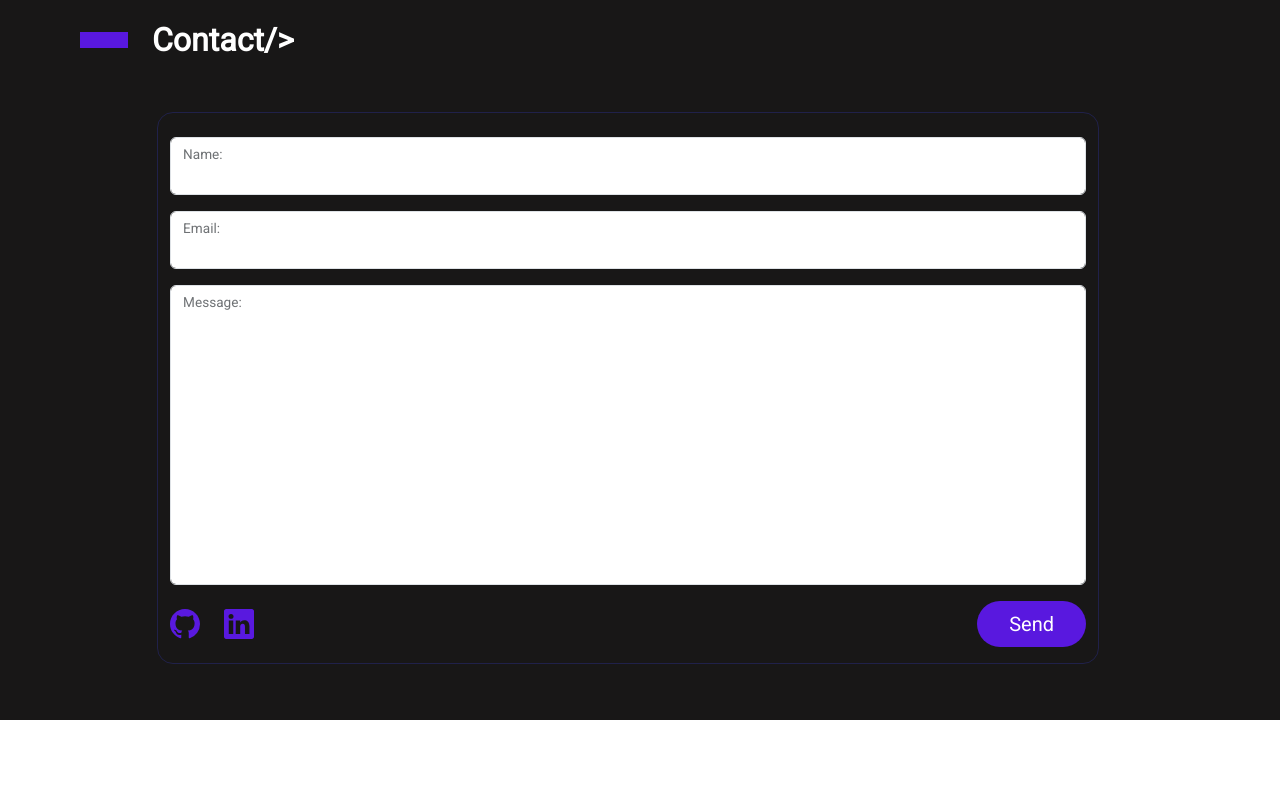
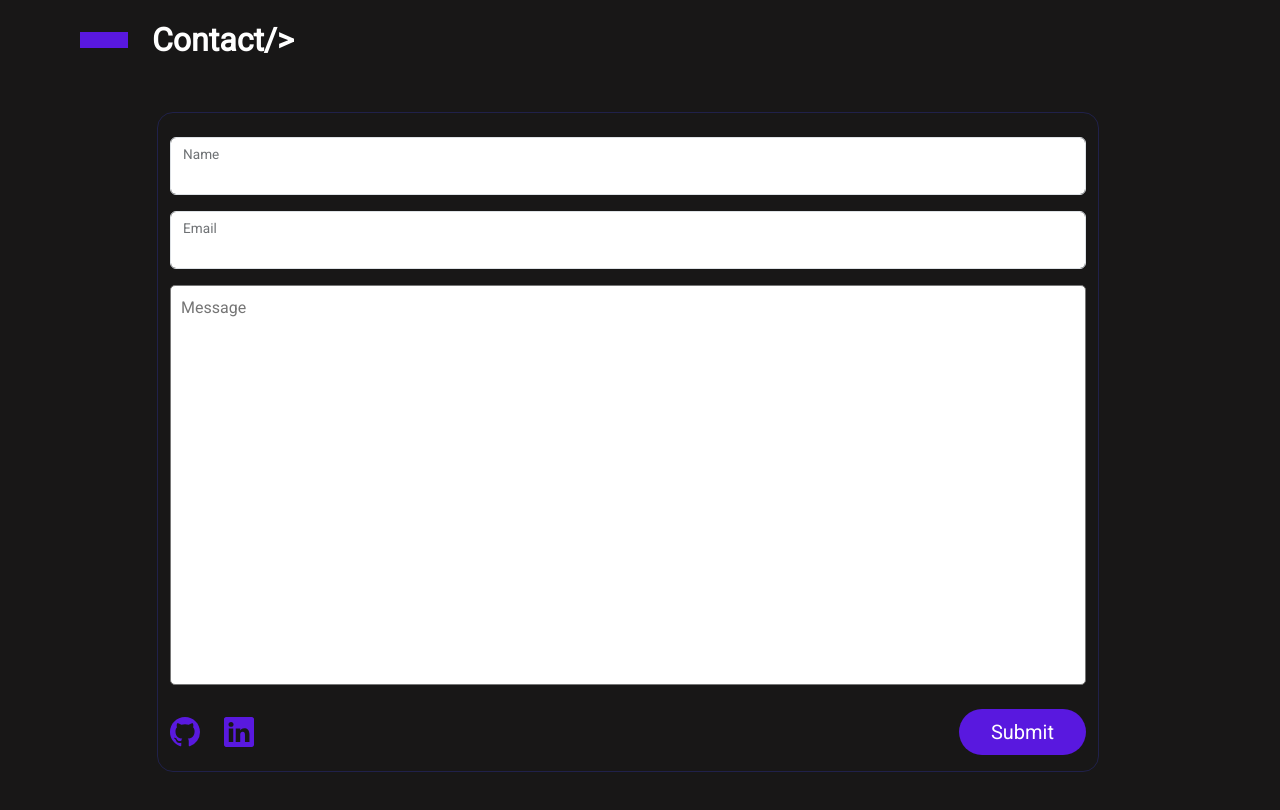
Before and after one commit to Nitin1-singh/portfolio-v1, a Next.js app: page / in a window 1280 px wide. Shown: the part 2480-3290 px from the top of the page. Before the commit the page ends 3200 px from the top, so only its background shows below. Built offline with nearby package versions, Linux system fonts and the light colour scheme.

Commit message:
emailing feature added

```diff
--- /dev/null
+++ b/app/api/sendEmail/route.js
@@ -0,0 +1,23 @@
+import { NextResponse } from "next/server";
+import { createTransport } from "nodemailer"
+export  async function POST(req) {
+    const {name,email,message} = await req.json();
+    const transporter = createTransport({
+		host:"smtp-relay.brevo.com",
+		port:587,
+		auth:{
+			user:'nitinforcoding@gmail.com',
+			pass:process.env.NEXT_PUBLIC_EMAIL_API
+		}
+	})
+    const mailOption = {
+		from:email,
+		to:'nitinforcoding@gmail.com',
+		subject:"Email from portfolio v1 2023",
+		html:`<h1>Name = ${name}</h1>
+        <li>Email = ${email}</li>
+        <p>Subject = ${message}</p>`
+	}
+	await transporter.sendMail(mailOption)
+    return NextResponse.json({message:'Done'},{status:200})
+}
--- a/components/ContactSection/ContactSection.js
+++ b/components/ContactSection/ContactSection.js
@@ -1,9 +1,9 @@
 import contact from '@/public/css/ContactSection/contact.module.css'
 import sent from '@/public/css/ContactSection/sent.module.css'
-import Send, { ReturnBtn } from './Send'
+import Send, { ReturnBtn} from './Send'
 import global from '@/public/css/global.module.css'
 import Image from 'next/image'
-import Link from 'next/link'
+import Form from '@/components/ContactSection/Form'
 
 export default function ContactSection() {
     return (
@@ -14,39 +14,24 @@ export default function ContactSection() {
                         <span className={`${global.project}`}>{"Contact/>"}</span>
                     </div>
                     <div className={`col-md-9 col-10 mt-5 pt-4 ${contact.bd}`}>
-                        <div className={`form`}>
+                        <div  className={`form`}>
                             <div id='doneSent' className={`col-md-6 text-center ${sent.bg}`}>
                                 <Image className={`${sent.img}`} src={'/img/contact/check.svg'} alt="done" width={80} height={80} />
                                 <h4>Your Message has been Sent</h4>
                                 <p className={`${sent.pg}`}>{"I'll get to you as soon as possible"}</p>
                                 <ReturnBtn />
                             </div>
-                        <div id={`formHead`}>
-                            <div className={`form-floating col-md-12 mb-3`}>
-                                <input id='name' type="text" className="form-control" name='name'/>
-                                <label htmlFor="name">Name:</label>
+                            <div id={`${contact.spinner}`}>
+                                <div className={`spinner-border text-primary`} role="status">
+                                    <span className="visually-hidden">Loading...</span>
+                                </div>
                             </div>
-                            <div className="form-floating col-md-12 mb-3">
-                                <input id='email' name='email' type="email" className="form-control"/>
-                                <label htmlFor="email">Email:</label>
-                            </div>
-                            <div className={`form-floating col-md-12 ${contact.textArea}`}>
-                                <textarea id='descr' name='descr' style={{height:'300px',resize:'none'}} className="form-control"></textarea>
-                                <label htmlFor="descr">Message:</label>
-                                </div>
-                            <div className='col-md-12 col-12 d-flex align-items-center justify-content-between'>
-                                <div>
-                                    <Link target='_blank' href={'https://github.com/Nitin1-singh'}><Image  className={`${contact.img}`} alt='github' src={'/img/nav/github.svg'} width={30} height={30}/></Link>
-                                    <Link target='_blank' href={'https://www.linkedin.com/in/nitin-singh-negi-9b6a95297/'}><Image alt='linkdin' className={`ms-4 ${contact.img}`} src={'/img/nav/linkedin.svg'} width={30} height={30}/></Link>
-                                </div>
-                                <div>
-                                <Send />
-                                </div>
+                            <div className='form'>
+                                <Form />
                             </div>
                         </div>
                     </div>
                 </div>
-            </div>
         </section>
     )
 }
--- /dev/null
+++ b/components/ContactSection/Form.js
@@ -0,0 +1,43 @@
+'use client'
+import React from "react"
+import { useForm } from "react-hook-form"
+import Link from 'next/link'
+import Image from 'next/image'
+
+import contact from '@/public/css/ContactSection/contact.module.css'
+import { loadingCss } from "@/components/ContactSection/Send"
+export default function Form() {
+    const {register,handleSubmit,formState:{errors}} = useForm()
+    return(
+            <form onSubmit={handleSubmit((data) => {
+                loadingCss(data.firstname,data.email,data.message)
+            })}>
+                <div id={`formHead`}>
+                    <div className={`form-floating col-md-12 mb-3`}>
+                        <input className={`${contact.inputForm} form-control`}  {...register("firstname",{required: "This feild is required", minLength: {value:4,
+                        message:"Min lenght is 4"}})} id="name"/>
+                        <label htmlFor="name">Name</label>
+                        <p className={`${contact.pForm}`}>{errors.firstname?.message}</p>
+                    </div>
+                    <div className={`form-floating col-md-12 mb-3`}>
+                        <input className={`${contact.inputForm} form-control`} type="email" {...register("email",{required: "This feild is required", minLength: {value:4,message:"Min lenght is 4"}})} id="email"/>
+                        <label htmlFor="email">Email</label>
+                        <p className={`${contact.pForm}`}>{errors.email?.message}</p>
+                    </div>
+                    <div className={`form-floating col-md-12`}>
+                        <textarea id="descr" className={`${contact.messageBox}`} {...register("message",{required: "This feild is required", minLength: {value:4,message:"Min lenght is 4"}})} placeholder="Message"/>
+                        <p className={`${contact.pForm}`}>{errors.message?.message}</p>
+                    </div>
+                    <div className='col-md-12 col-12 d-flex align-items-center justify-content-between'>
+                        <div>
+                            <Link target='_blank' href={'https://github.com/Nitin1-singh'}><Image  className={`${contact.img}`} alt='github' src={'/img/nav/github.svg'} width={30} height={30}/></Link>
+                            <Link target='_blank' href={'https://www.linkedin.com/in/nitin-singh-negi-9b6a95297/'}><Image alt='linkdin' className={`ms-4 ${contact.img}`} src={'/img/nav/linkedin.svg'} width={30} height={30}/></Link>
+                        </div>
+                        <div>
+                            <button className={`${contact.btn}`} type="submit">Submit</button>
+                        </div>
+                    </div>
+                </div>
+            </form>
+    )
+}
--- a/components/ContactSection/Send.js
+++ b/components/ContactSection/Send.js
@@ -1,8 +1,6 @@
 'use client'
-import { Resend } from 'resend';
 import contact from '@/public/css/ContactSection/contact.module.css'
 import sent from '@/public/css/ContactSection/sent.module.css'
-
 function returnContact() {
 	const doneCss = document.getElementById('doneSent');
 	const formHead = document.getElementById('formHead');
@@ -16,31 +14,41 @@ function returnContact() {
 function handleCss() {
 	const doneCss = document.getElementById('doneSent');
 	const formHead = document.getElementById('formHead');
+	const loaderCss = document.getElementById('contact_spinner__wCkW6');
+	loaderCss.style.display = 'none';
 	formHead.style.display = 'none';
 	doneCss.style.display = 'flex';
 	doneCss.style.flexDirection = "column";
 	doneCss.style.justifyContent = "center";
 	doneCss.style.alignItems = "center"
+}
+export async function loadingCss(name,email,message) {
+	console.log("sending laoding css")
+	const doneCss = document.getElementById('doneSent');
+	const formHead = document.getElementById('formHead');
+	const loaderCss = document.getElementById('contact_spinner__wCkW6');
 
+	loaderCss.style.display = 'flex';
+	loaderCss.style.justifyContent = 'center';
+	loaderCss.style.alignItems = 'center';
+	formHead.style.display = 'none';
+	doneCss.style.display = 'none';
+
+	document.getElementById('email').value = ''
+	document.getElementById('name').value = ''
+	document.getElementById('descr').value = ''
+
+	const response = await fetch('/api/sendEmail',{
+		method: 'POST',
+		body: JSON.stringify({name,email,message})
+	})
+	if(response.status == 200) {
+		handleCss()
+	}
 }
 export default function Send() {
-  return (  <input onClick={sendMessage} type='button' value={'Send'} className={`${contact.btn}`} />)
+  return (  <input onClick={loadingCss} type='button' value={'Send'} className={`${contact.btn}`} />)
 }
 export function ReturnBtn() {
 	return ( <button onClick={returnContact} className={`${sent.btn}`}>Return</button>)
 }
-function sendMessage() {
-	const name = document.getElementById('name');
-	const email = document.getElementById('email');
-	const descr = document.getElementById('descr');
-	handleCss()
-//   	const resend = new Resend('re_abTXJEN3_9ciEFknAJiz3YGVwEapa5esG');
-
-//   resend.emails.send({
-//     from: 'onboarding@resend.dev',
-//     to: 'nitinforcoding@gmail.com',
-//     subject: 'Hello World',
-//     html: '<p>Congrats on sending your <strong>first email</strong>!</p>'
-//   });
-
-}
--- a/package.json
+++ b/package.json
@@ -15,8 +15,10 @@
     "eslint": "8.48.0",
     "eslint-config-next": "13.4.19",
     "next": "^13.5.3",
+    "nodemailer": "^6.9.7",
     "react": "18.2.0",
     "react-dom": "18.2.0",
+    "react-hook-form": "^7.47.0",
     "resend": "^1.1.0"
   }
 }
--- a/public/css/ContactSection/contact.module.css
+++ b/public/css/ContactSection/contact.module.css
@@ -16,6 +16,31 @@
 .img:hover {
     cursor: pointer;
 }
+#spinner {
+    display: none;
+    min-height: 500px;
+}
+.inputForm {
+    width: 100%;
+    height: 4rem;
+}
+.messageBox{
+    width: 100%;
+    min-height: 25rem;
+    resize: none;
+    border-radius: 5px;
+    padding: 10px;
+}
+.messageBox:focus {
+    outline: #5918df;
+    border: 1px solid #5918df;
+    box-shadow: 0 0 0 0.25rem rgba(13, 110, 253, 0.25);
+}
+.pForm {
+    margin-top: 1px;
+    margin-bottom: 0px;
+    color: #f02c46;
+}
 .btn {
     background-color: #5918df;
     font-size: 20px;
```
Also changed, not shown: 2 other files (tests, documents, lock files or other folders).
